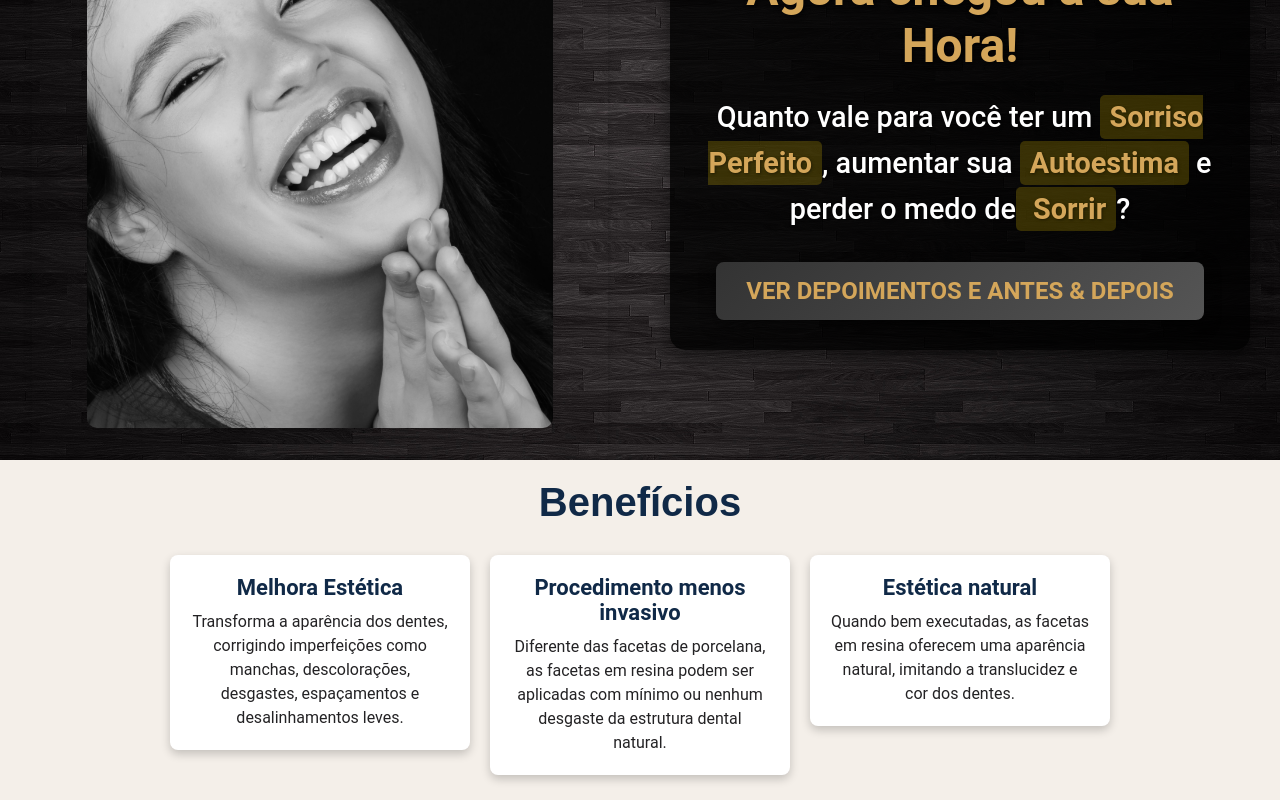
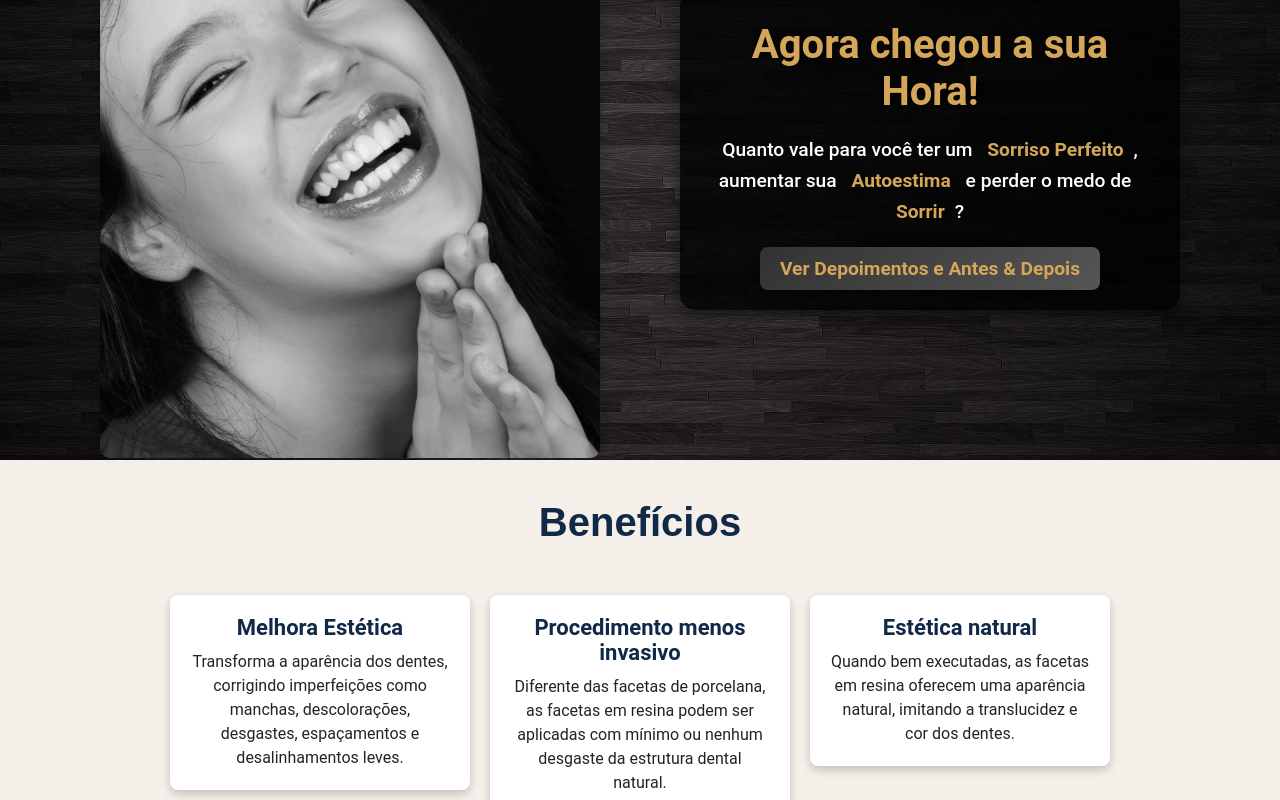
Before and after one commit to Arthurresendee/Dra_KaysaResendeLandingPage, a React (Vite) app: page / in a window 1280 px wide. Shown: the part 980-1780 px from the top of the page. Built offline with nearby package versions, Linux system fonts and the light colour scheme.

Commit message:
Arrumando sessão da galeria

```diff
--- a/src/components/ScrollAnimation.module.css
+++ b/src/components/ScrollAnimation.module.css
@@ -1,23 +1,45 @@
+/* Estado inicial - elementos fora do viewport */
 .hidden {
    opacity: 0;
-    transform: translateY(20px); /* Posição inicial: deslocado para baixo */
    transition: opacity 0.6s ease-out, transform 0.6s ease-out;
+ }
+
+ /* Entrada de baixo */
+ .hiddenFromBottom {
+   transform: translateY(20px); /* Posição inicial deslocada para baixo */
  }
 
  .visibleFromBottom {
    opacity: 1;
-    transform: translateY(0); /* Retorna para a posição original */
+   transform: translateY(0); /* Retorna para posição original */
+ }
+
+ /* Entrada de cima */
+ .hiddenFromTop {
+   transform: translateY(-20px); /* Posição inicial deslocada para cima */
  }
 
  .visibleFromTop {
    opacity: 1;
-    transform: translateY(0); /* Retorna para a posição original */
+   transform: translateY(0); /* Retorna para posição original */
  }
 
-  .hidden.visibleFromTop {
-    transform: translateY(-20px); /* Vem de cima para baixo */
+ /* Entrada pela esquerda */
+ .hiddenFromLeft {
+   transform: translateX(-20px); /* Posição inicial deslocada para a esquerda */
  }
 
-  .hidden.visibleFromBottom {
-    transform: translateY(20px); /* Vem de baixo para cima */
+ .visibleFromLeft {
+   opacity: 1;
+   transform: translateX(0); /* Retorna para posição original */
  }
+
+ /* Entrada pela direita */
+ .hiddenFromRight {
+   transform: translateX(20px); /* Posição inicial deslocada para a direita */
+ }
+
+ .visibleFromRight {
+   opacity: 1;
+   transform: translateX(0); /* Retorna para posição original */
+ }
--- a/src/components/ScrollAnimation.tsx
+++ b/src/components/ScrollAnimation.tsx
@@ -3,9 +3,10 @@ import styles from "./ScrollAnimation.module.css";
 
 interface ScrollAnimationProps {
   children: React.ReactNode;
+  direction?: "bottom" | "top" | "left" | "right"; // Direção da entrada (opcional)
 }
 
-export const ScrollAnimation: React.FC<ScrollAnimationProps> = ({ children }) => {
+export const ScrollAnimation: React.FC<ScrollAnimationProps> = ({ children, direction = "bottom" }) => {
   const elementRef = useRef<HTMLDivElement | null>(null);
   const [lastScrollY, setLastScrollY] = useState(0); // Rastreamento do último scroll
 
@@ -17,17 +18,20 @@ export const ScrollAnimation: React.FC<ScrollAnimationProps> = ({ children }) =>
         const isScrollingDown = currentScrollY > lastScrollY; // Verificar direção do scroll
 
         if (entry.isIntersecting) {
-          if (isScrollingDown) {
-            entry.target.classList.add(styles.visibleFromBottom);
-            entry.target.classList.remove(styles.visibleFromTop);
-          } else {
-            entry.target.classList.add(styles.visibleFromTop);
-            entry.target.classList.remove(styles.visibleFromBottom);
-          }
+          // Escolher a classe de animação baseada na direção
+          const animationClass = isScrollingDown
+            ? styles[`visibleFrom${capitalize(direction)}`]
+            : styles[`visibleFrom${capitalize(direction)}`];
+
+          entry.target.classList.add(animationClass);
         } else {
-          // Quando o elemento sai da tela, resetamos para o estado inicial
-          entry.target.classList.remove(styles.visibleFromBottom);
-          entry.target.classList.remove(styles.visibleFromTop);
+          // Resetar classes quando o elemento sai da tela
+          entry.target.classList.remove(
+            styles.visibleFromBottom,
+            styles.visibleFromTop,
+            styles.visibleFromLeft,
+            styles.visibleFromRight
+          );
         }
 
         setLastScrollY(currentScrollY); // Atualizar o último valor do scroll
@@ -43,10 +47,13 @@ export const ScrollAnimation: React.FC<ScrollAnimationProps> = ({ children }) =>
     return () => {
       if (element) observer.unobserve(element);
     };
-  }, [lastScrollY]);
+  }, [direction, lastScrollY]);
+
+  // Função para capitalizar a primeira letra da direção
+  const capitalize = (str: string) => str.charAt(0).toUpperCase() + str.slice(1);
 
   return (
-    <div ref={elementRef} className={styles.hidden}>
+    <div ref={elementRef} className={`${styles.hidden} ${styles[`hiddenFrom${capitalize(direction)}`]}`}>
       {children}
     </div>
   );
--- a/src/components/Section-galeria/Galeria.module.css
+++ b/src/components/Section-galeria/Galeria.module.css
@@ -1,19 +1,29 @@
 .galeriaContainer {
    display: flex;
-    /* justify-content: space-between; */
+   flex-wrap: wrap; /* Permite que os elementos fiquem responsivos */
+   justify-content: space-between;
+   align-items: center;
    height: 80vh;
+   gap: 5rem; /* Espaçamento entre as seções */
+   padding: 20px;
  }
 
- .sectionEsquerda {
-    flex: 1;
+ .sectionEsquerda,
+ .sectionDireita {
+   flex: 1 1 45%; /* Permite que cada seção ocupe 45% com flexibilidade */
    display: flex;
    justify-content: center;
    align-items: center;
+   max-width: 600px; /* Limite para as seções em telas grandes */
  }
 
+ @media (max-width: 768px) {
+   .galeriaContainer {
+     flex-direction: column;
+   }
+
+   .sectionEsquerda,
    .sectionDireita {
-    flex: 1;
-    display: flex;
-    justify-content: center;
-    align-items: center;
+     flex: 1 1 100%; /* Ocupam 100% da largura em telas menores */
    }
+ }
--- a/src/components/Section-galeria/ImagemGaleriaSection.module.css
+++ b/src/components/Section-galeria/ImagemGaleriaSection.module.css
@@ -1,19 +1,18 @@
 .imagemContainer {
-    width: 90%;
-    height: 100%;
+   width: 100%;
+   max-width: 500px; /* Limita o tamanho da imagem em telas grandes */
+   height: auto;
+   overflow: hidden; /* Garante que a imagem não ultrapasse o container */
+   border-radius: 10px;
+   box-shadow: 0px 4px 10px rgba(0, 0, 0, 0.2);
    display: flex;
    justify-content: center;
    align-items: center;
-    overflow: hidden;
-    border-radius: 8px;
-    box-shadow: 0px 4px 10px rgba(0, 0, 0, 0.2);
-
  }
 
  .imagem {
-    max-width: 90%;
-    max-height: 90%;
-    object-fit: contain;
+   width: 100%;
+   height: 100%;
+   object-fit: contain; /* Ajusta a imagem ao container sem distorcer */
    border-radius: 10px;
-    box-shadow: 0px 2px 8px rgba(0, 0, 0, 0.1);
  }
--- a/src/components/Section-galeria/ImagemGaleriaSection.tsx
+++ b/src/components/Section-galeria/ImagemGaleriaSection.tsx
@@ -1,10 +1,14 @@
-import styles from './ImagemGaleriaSection.module.css';
-import Imagem from '../../assets/ImagemGaleria.jpeg';
+import styles from "./ImagemGaleriaSection.module.css";
+import Imagem from "../../assets/ImagemGaleria.jpeg";
+import { ScrollAnimation } from "../ScrollAnimation";
 
 export function ImagemGaleriaSection() {
-    return (
-        <div className={styles.imagemContainer}>
-            <img src={Imagem} alt="Galeria de Fotos" className={styles.imagem} />
-        </div>
-    );
+  return (
+    <div className={styles.imagemContainer}>
+      <ScrollAnimation direction="left">
+         <img src={Imagem} alt="Galeria de Fotos" className={styles.imagem} />
+
+      </ScrollAnimation>
+    </div>
+  );
 }
--- a/src/components/Section-galeria/IrParaGaleriaSection.module.css
+++ b/src/components/Section-galeria/IrParaGaleriaSection.module.css
@@ -1,64 +1,50 @@
 .container {
    display: flex;
    flex-direction: column;
-    align-items: left;
    justify-content: center;
+   align-items: center;
    text-align: center;
    padding: 30px;
-    background: rgba(0, 0, 0, 0.8); /* Fundo translúcido escuro */
+   background: rgba(0, 0, 0, 0.8);
    border-radius: 15px;
    box-shadow: 0 8px 20px rgba(0, 0, 0, 0.5);
-    margin: 20px 30px;
-    max-width: 800px;
-    /* height: 60%; */
-    transform: scale(1);
-    transition: transform 0.3s ease-in-out;
-
+   max-width: 500px; /* Limita o tamanho do conteúdo */
+   width: 100%;
  }
 
-.container:hover {
-    transform: scale(1.05); /* Pequeno zoom para chamar atenção */
-}
-
-.titulo h1 {
-    font-size: 3rem;
+ .titulo {
+   font-size: 2.5rem;
    font-weight: bold;
-    color: #d4a65a; /* Amarelo dourado para destaque */
+   color: #d4a65a;
    text-shadow: 2px 2px 5px rgba(0, 0, 0, 0.7);
    margin-bottom: 20px;
  }
 
-.titulo p {
-    font-size: 1.8rem;
+ .texto {
+   font-size: 1.2rem;
    font-weight: 500;
-    color: #fff; /* Texto branco para contraste */
+   color: #fff;
    text-shadow: 1px 1px 3px rgba(0, 0, 0, 0.4);
    line-height: 1.6;
  }
 
-.titulo p strong {
-    color: #d4a65a; /* Destaque em dourado */
+ .texto strong {
+   color: #d4a65a;
    font-weight: bold;
-    background: rgba(255, 215, 0, 0.2); /* Fundo dourado suave */
    padding: 5px 10px;
    border-radius: 5px;
  }
 
  .botaoContainer {
    margin-top: 30px;
-    display: flex;
-    justify-content: center;
-    align-items: center;
  }
 
  .botao {
-    display: inline-block;
-    background: linear-gradient(135deg, #333, #555); /* Gradiente escuro */
-    color: #d4a65a; /* Texto dourado para destaque */
-    text-transform: uppercase;
-    font-size: 1.5rem;
+   background: linear-gradient(135deg, #333, #555);
+   color: #d4a65a;
+   font-size: 1.2rem;
    font-weight: bold;
-    padding: 15px 30px;
+   padding: 10px 20px;
    border-radius: 8px;
    text-decoration: none;
    box-shadow: 0 5px 15px rgba(0, 0, 0, 0.5);
@@ -66,8 +52,6 @@
  }
 
  .botao:hover {
-    /* transform: scale(1.05); */
-    background: linear-gradient(135deg, #555, #777); /* Gradiente mais claro no hover */
-    color: #fff; /* Texto branco no hover */
-    box-shadow: 0 8px 20px rgba(0, 0, 0, 0.6);
+   background: linear-gradient(135deg, #555, #777);
+   color: #fff;
  }
--- a/src/components/Section-galeria/IrParaGaleriaSection.tsx
+++ b/src/components/Section-galeria/IrParaGaleriaSection.tsx
@@ -1,23 +1,22 @@
-import styles from './IrParaGaleriaSection.module.css';
+import { ScrollAnimation } from "../ScrollAnimation";
+import styles from "./IrParaGaleriaSection.module.css";
 
 export function IrParaGaleriaSection() {
   return (
+    <ScrollAnimation direction="right">
       <div className={styles.container}>
-            <div className={styles.titulo}>
-                <h1>Agora chegou a sua Hora!</h1>
-            </div>
-            <div className={styles.titulo}>
-                <p>
+        <h1 className={styles.titulo}>Agora chegou a sua Hora!</h1>
+        <p className={styles.texto}>
           Quanto vale para você ter um <strong>Sorriso Perfeito</strong>,
           aumentar sua <strong>Autoestima</strong> e perder o medo de
           <strong> Sorrir</strong>?
         </p>
-            </div>
         <div className={styles.botaoContainer}>
           <a href="/depoimentos" className={styles.botao}>
             Ver Depoimentos e Antes & Depois
           </a>
         </div>
       </div>
+    </ScrollAnimation>
   );
 }
```
Also changed, not shown: src/components/Section-galeria/Galeria.tsx (+5 -5 lines), src/assets/bgHome.JPG (added), src/components/Section-galeria/ImagemGaleria.jpeg (deleted). Lines whose indentation alone changed are shown as unchanged.
